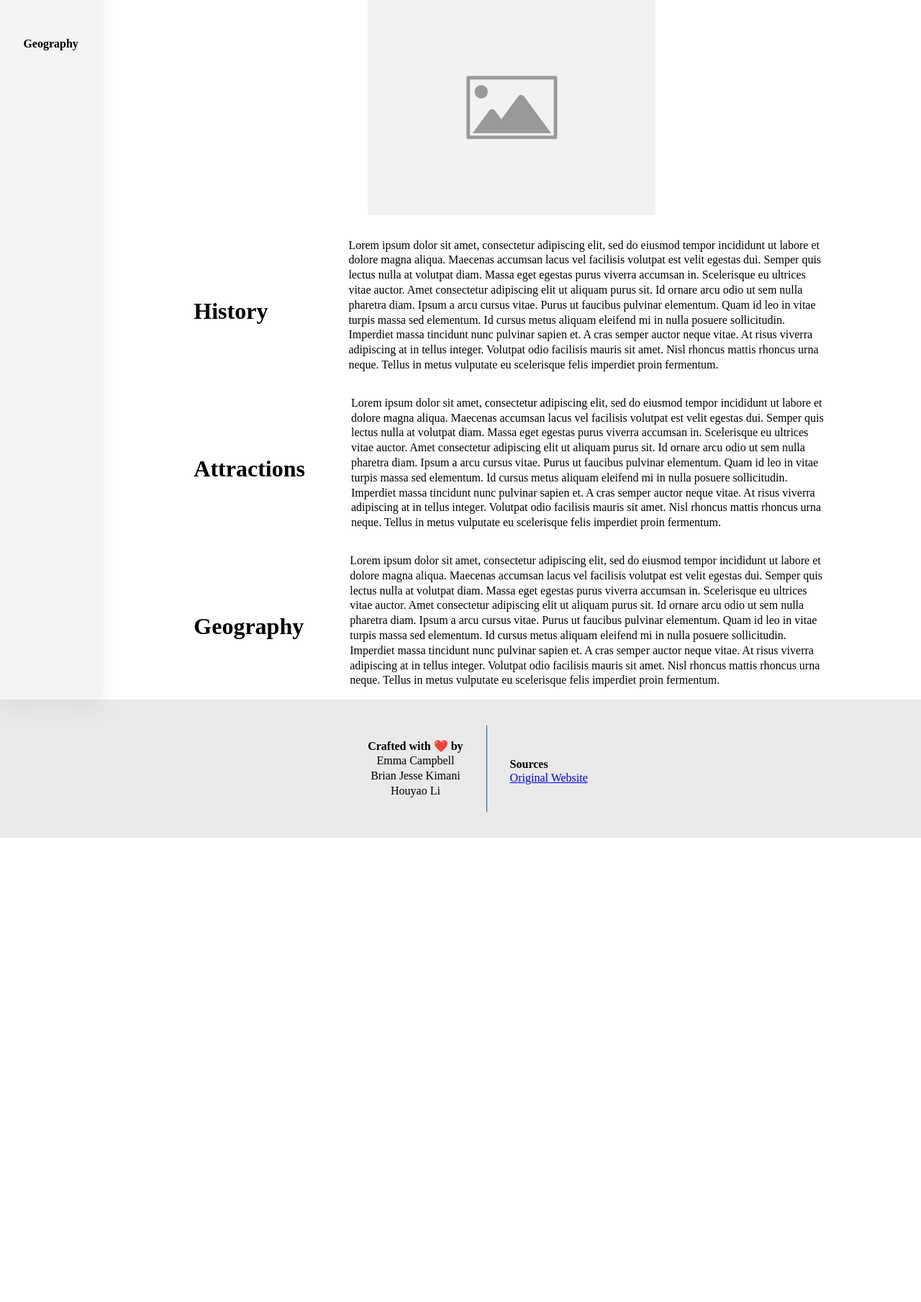
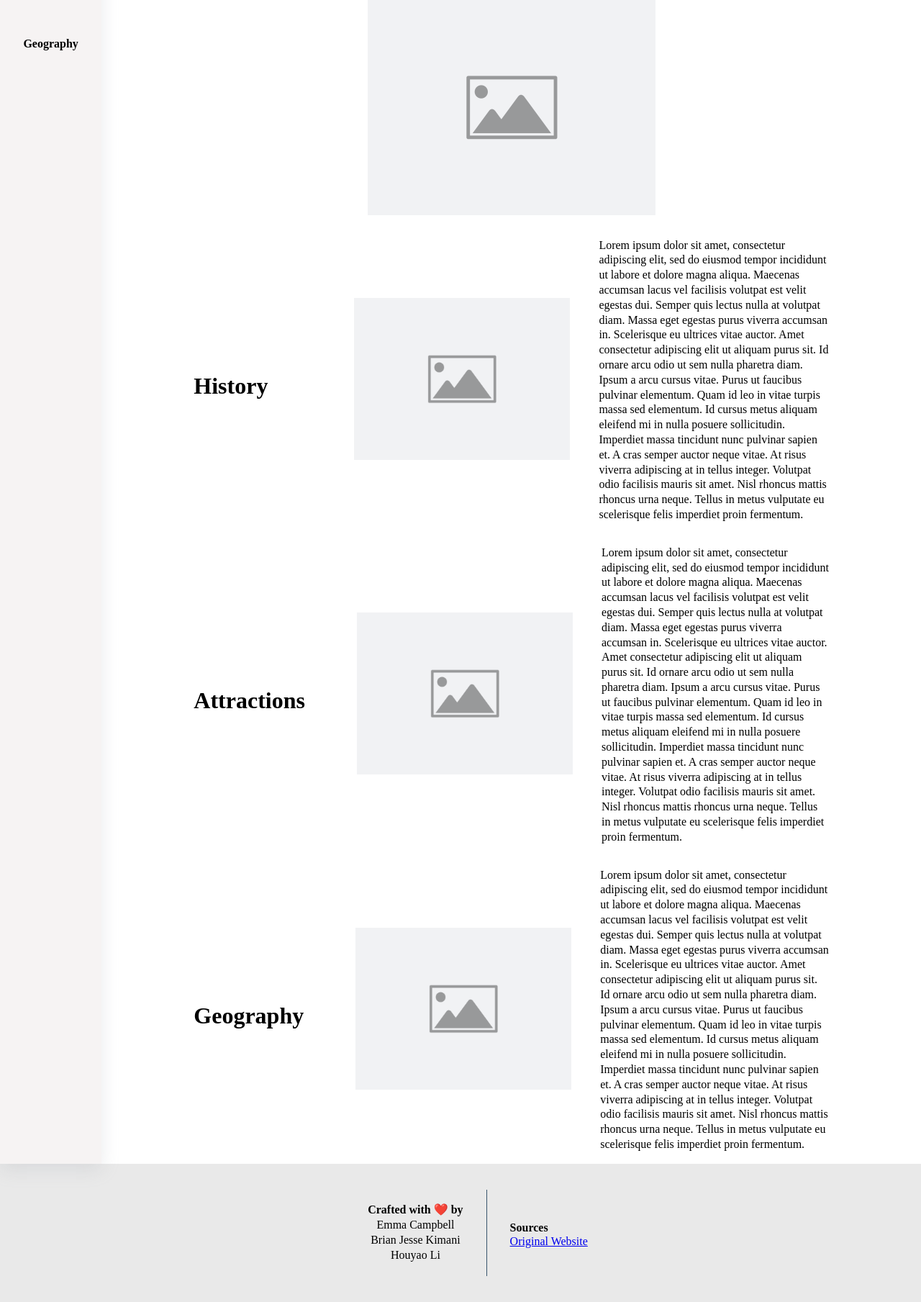
Before and after one commit to NorthSakura/project02, a PHP site: page /template.php in a window 1280 px wide. Shown: the part 350-2159 px from the top of the page at 72% size. Before the commit the page ends 1514 px from the top, so only its background shows below. Run offline with PHP 8.4, Linux system fonts and the light colour scheme.

Commit message:
Made it into an "F-Layout" 😪

```diff
--- a/css/styles.css
+++ b/css/styles.css
@@ -29,7 +29,7 @@ section {
 }
 
 section h2 {
-  padding-right: 2em;
+  padding-right: 1em;
 }
 
 .content {
@@ -173,6 +173,10 @@ p {
   width: 400px;
 }
 
+#sectionImg {
+  width: 300px;
+}
+
 #hero {
   height: 80vh;
   flex-direction: column;
@@ -185,9 +189,11 @@ p {
 }
 
 #history h2 {
-  padding-right: 3.5em;
+  padding-right: 2.5em;
 }
+
 /* SIDEBAR */
+
 .sidebar {
   background-color: #f6f3f3;
   box-shadow: rgba(149, 157, 165, 0.2) 0px 8px 24px;
--- a/template.php
+++ b/template.php
@@ -27,16 +27,25 @@
 
             <section id="history">
                 <h2>History</h2>
+                <figure>
+                    <img id="sectionImg" src="images/placeholder-image.png" alt="placeholder"/>
+                </figure>
                 <p>Lorem ipsum dolor sit amet, consectetur adipiscing elit, sed do eiusmod tempor incididunt ut labore et dolore magna aliqua. Maecenas accumsan lacus vel facilisis volutpat est velit egestas dui. Semper quis lectus nulla at volutpat diam. Massa eget egestas purus viverra accumsan in. Scelerisque eu ultrices vitae auctor. Amet consectetur adipiscing elit ut aliquam purus sit. Id ornare arcu odio ut sem nulla pharetra diam. Ipsum a arcu cursus vitae. Purus ut faucibus pulvinar elementum. Quam id leo in vitae turpis massa sed elementum. Id cursus metus aliquam eleifend mi in nulla posuere sollicitudin. Imperdiet massa tincidunt nunc pulvinar sapien et. A cras semper auctor neque vitae. At risus viverra adipiscing at in tellus integer. Volutpat odio facilisis mauris sit amet. Nisl rhoncus mattis rhoncus urna neque. Tellus in metus vulputate eu scelerisque felis imperdiet proin fermentum.</p>
             </section>
 
             <section id="attractions">
                 <h2>Attractions</h2>
+                <figure>
+                    <img id="sectionImg" src="images/placeholder-image.png" alt="placeholder"/>
+                </figure>
                 <p>Lorem ipsum dolor sit amet, consectetur adipiscing elit, sed do eiusmod tempor incididunt ut labore et dolore magna aliqua. Maecenas accumsan lacus vel facilisis volutpat est velit egestas dui. Semper quis lectus nulla at volutpat diam. Massa eget egestas purus viverra accumsan in. Scelerisque eu ultrices vitae auctor. Amet consectetur adipiscing elit ut aliquam purus sit. Id ornare arcu odio ut sem nulla pharetra diam. Ipsum a arcu cursus vitae. Purus ut faucibus pulvinar elementum. Quam id leo in vitae turpis massa sed elementum. Id cursus metus aliquam eleifend mi in nulla posuere sollicitudin. Imperdiet massa tincidunt nunc pulvinar sapien et. A cras semper auctor neque vitae. At risus viverra adipiscing at in tellus integer. Volutpat odio facilisis mauris sit amet. Nisl rhoncus mattis rhoncus urna neque. Tellus in metus vulputate eu scelerisque felis imperdiet proin fermentum.</p>
             </section>
 
             <section id="geography">
                 <h2>Geography</h2>
+                <figure>
+                    <img id="sectionImg" src="images/placeholder-image.png" alt="placeholder"/>
+                </figure>
                 <p>Lorem ipsum dolor sit amet, consectetur adipiscing elit, sed do eiusmod tempor incididunt ut labore et dolore magna aliqua. Maecenas accumsan lacus vel facilisis volutpat est velit egestas dui. Semper quis lectus nulla at volutpat diam. Massa eget egestas purus viverra accumsan in. Scelerisque eu ultrices vitae auctor. Amet consectetur adipiscing elit ut aliquam purus sit. Id ornare arcu odio ut sem nulla pharetra diam. Ipsum a arcu cursus vitae. Purus ut faucibus pulvinar elementum. Quam id leo in vitae turpis massa sed elementum. Id cursus metus aliquam eleifend mi in nulla posuere sollicitudin. Imperdiet massa tincidunt nunc pulvinar sapien et. A cras semper auctor neque vitae. At risus viverra adipiscing at in tellus integer. Volutpat odio facilisis mauris sit amet. Nisl rhoncus mattis rhoncus urna neque. Tellus in metus vulputate eu scelerisque felis imperdiet proin fermentum.</p>
             </section>
 
```
